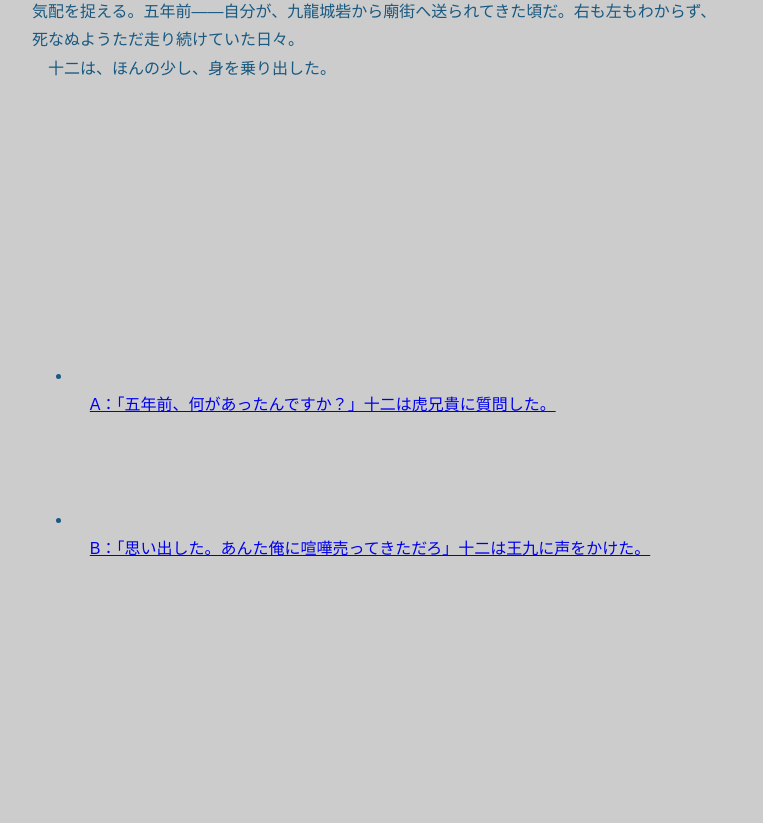
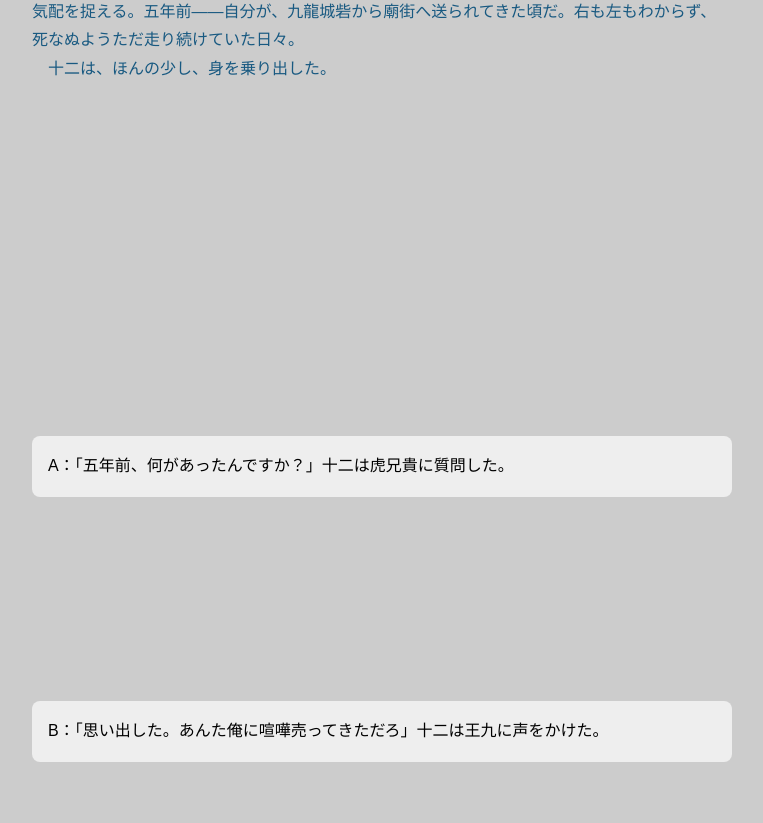
Before and after one commit to h0s1s0/youmatei, a plain HTML site: page index.html in a window 1280 px wide. Shown: the part 6661-7484 px from the top of the page, without its empty margins (258-1021 px from the left). Before the commit the page ends 7462 px from the top, so only its background shows below. Drawn offline with Linux system fonts and the light colour scheme.

Commit message:
Update index.html

```diff
--- a/index.html
+++ b/index.html
@@ -14,6 +14,28 @@
       margin: auto;
       white-space: pre-wrap;
     }
+    ul {
+  list-style: none;
+  padding-left: 0;
+}
+
+li {
+  margin: 1em 0;
+}
+
+a {
+  display: block;
+  padding: 1em;
+  background-color: #eee;
+  border-radius: 8px;
+  text-decoration: none;
+  color: #000;
+  transition: background-color 0.3s;
+}
+
+a:hover {
+  background-color: #ccc;
+}
      </style>
    <style>
     body {
```
